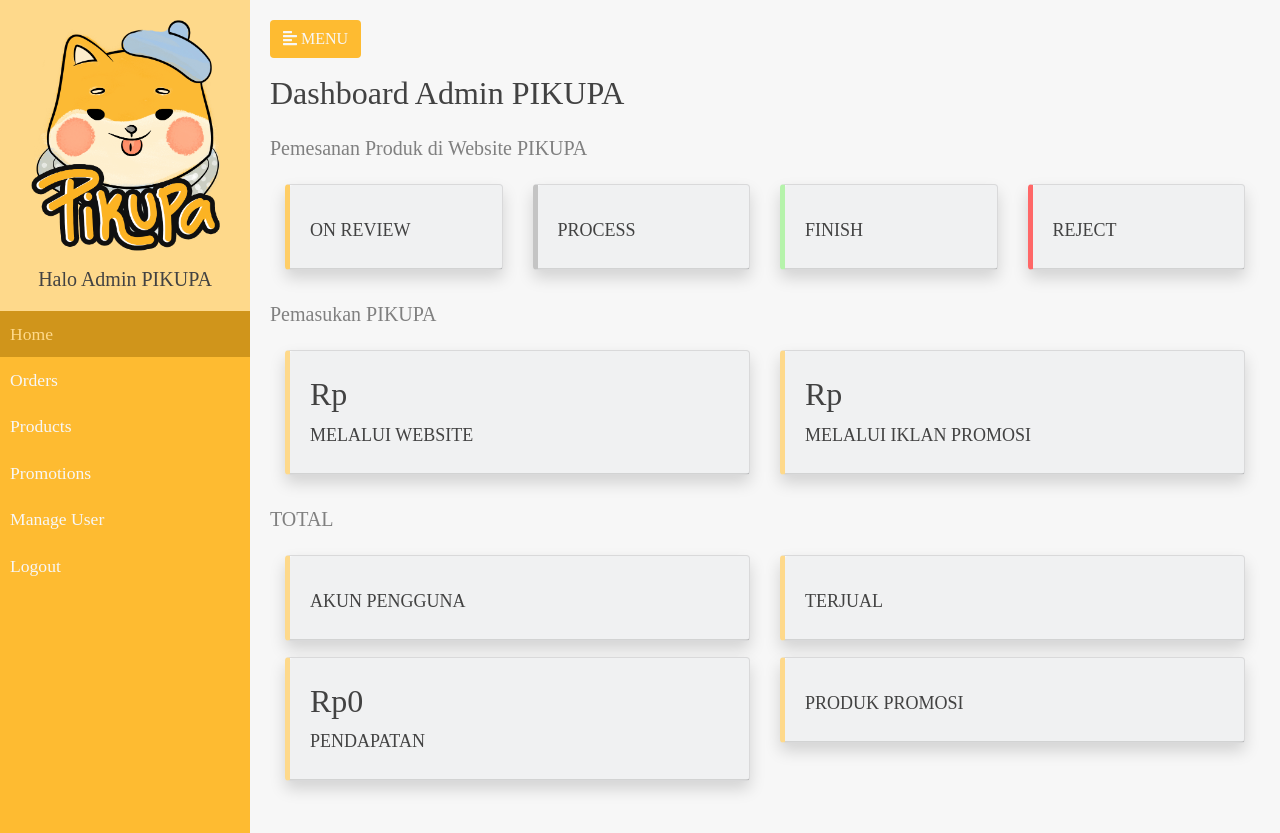
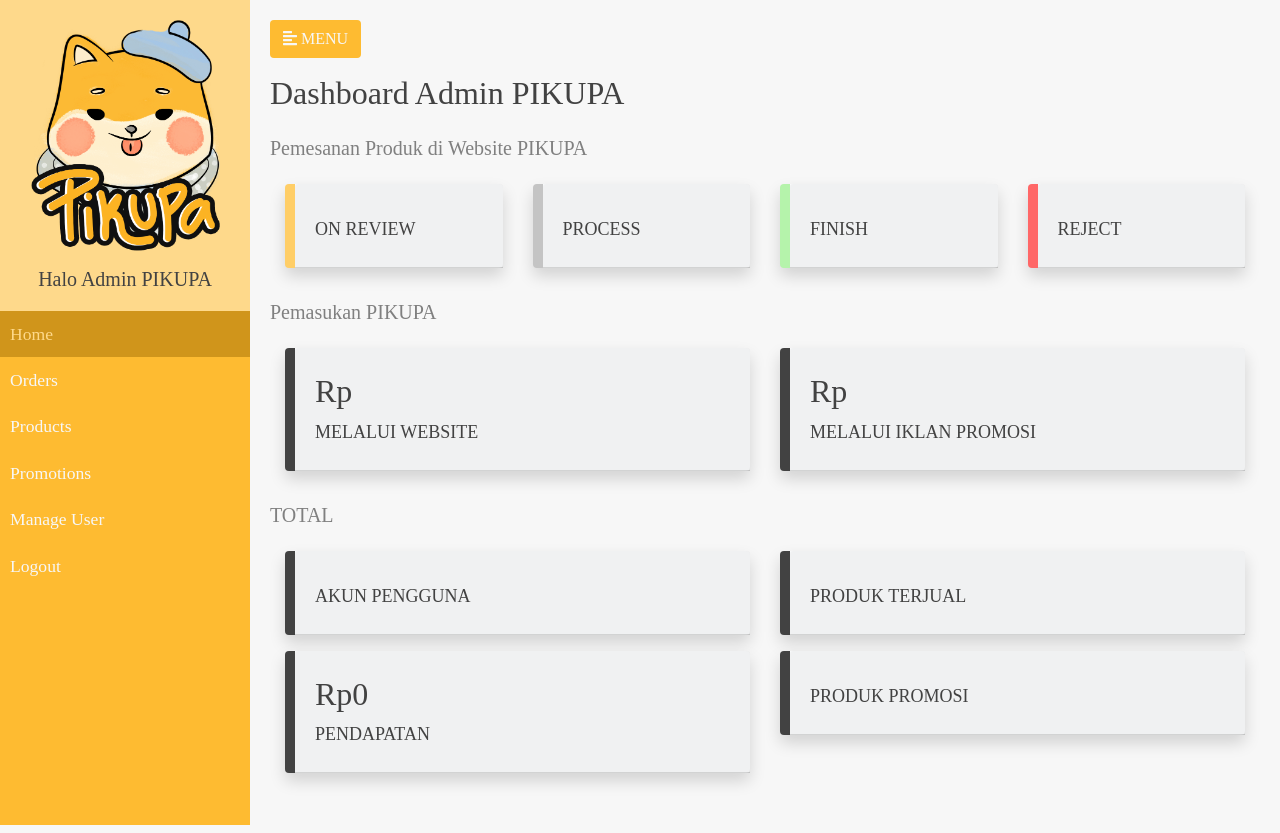
Before and after one commit to septilsnna/pikupa, a CodeIgniter 4 app: template app/Views/admin/dashboard.php in a window 1280 px wide. Run offline with PHP 8.4 and a stand-in for CodeIgniter, Linux system fonts and the light colour scheme; the template is opened without the code that fills it, so the values that code supplies are empty; some libraries are stand-ins or nearby versions.

Commit message:
Custom Design Form

```diff
--- a/app/Views/admin/dashboard.php
+++ b/app/Views/admin/dashboard.php
@@ -69,7 +69,7 @@
                 <div class="row my-3">
                     <div class="col-md-3">
                         <div class="card bg-light mb-3 shadow"
-                            style="border-left-color: #FFCE67; border-width: 1px 1px 1px 5px;">
+                            style="border-left-color: #FFCE67; border-width: 0px 0px 0px 10px;">
                             <div class="card-header py-4" style="font-size: large;">
                                 <h2><?= $review; ?></h2> ON REVIEW
                             </div>
@@ -77,7 +77,7 @@
                     </div>
                     <div class="col-md-3">
                         <div class="card bg-light mb-3 shadow"
-                            style="border-left-color: #C4C4C4; border-width: 1px 1px 1px 5px;">
+                            style="border-left-color: #C4C4C4; border-width: 0px 0px 0px 10px;">
                             <div class="card-header py-4" style="font-size: large;">
                                 <h2><?= $process; ?></h2> PROCESS
                             </div>
@@ -85,7 +85,7 @@
                     </div>
                     <div class="col-md-3">
                         <div class="card bg-light mb-3 shadow"
-                            style="border-left-color: #B5F3AB; border-width: 1px 1px 1px 5px;">
+                            style="border-left-color: #B5F3AB; border-width: 0px 0px 0px 10px;">
                             <div class="card-header py-4" style="font-size: large;">
                                 <h2><?= $finish; ?></h2> FINISH
                             </div>
@@ -93,7 +93,7 @@
                     </div>
                     <div class="col-md-3">
                         <div class="card bg-light mb-3 shadow"
-                            style="border-left-color: #FF6767; border-width: 1px 1px 1px 5px;">
+                            style="border-left-color: #FF6767; border-width: 0px 0px 0px 10px;">
                             <div class="card-header py-4" style="font-size: large;">
                                 <h2><?= $reject; ?></h2> REJECT
                             </div>
@@ -106,7 +106,7 @@
                 <div class="row my-3">
                     <div class="col-md-6">
                         <div class="card bg-light mb-3 shadow"
-                            style="border-left-color:  #fed98b; border-width: 1px 1px 1px 5px;">
+                            style="border-left-color: #424242; border-width: 0px 0px 0px 10px;">
                             <div class="card-header py-4" style="font-size: large;">
                                 <h2>Rp<?= $pendapatan; ?></h2> MELALUI WEBSITE
                             </div>
@@ -114,7 +114,7 @@
                     </div>
                     <div class="col-md-6">
                         <div class="card bg-light mb-3 shadow"
-                            style="border-left-color:  #fed98b; border-width: 1px 1px 1px 5px;">
+                            style="border-left-color: #424242; border-width: 0px 0px 0px 10px;">
                             <div class="card-header py-4" style="font-size: large;">
                                 <h2>Rp<?= $promosi; ?></h2> MELALUI IKLAN PROMOSI
                             </div>
@@ -127,7 +127,7 @@
                 <div class="row my-3">
                     <div class="col-md-6">
                         <div class="card bg-light mb-3 shadow"
-                            style="border-left-color:  #fed98b; border-width: 1px 1px 1px 5px;">
+                            style="border-left-color: #424242; border-width: 0px 0px 0px 10px;">
                             <div class="card-header py-4" style="font-size: large;">
                                 <h2><?= $user; ?></h2> AKUN PENGGUNA
                             </div>
@@ -135,15 +135,15 @@
                     </div>
                     <div class="col-md-6">
                         <div class="card bg-light mb-3 shadow"
-                            style="border-left-color:  #fed98b; border-width: 1px 1px 1px 5px;">
+                            style="border-left-color: #424242; border-width: 0px 0px 0px 10px;">
                             <div class="card-header py-4" style="font-size: large;">
-                                <h2><?= $finish; ?></h2> TERJUAL
+                                <h2><?= $finish; ?></h2> PRODUK TERJUAL
                             </div>
                         </div>
                     </div>
                     <div class="col-md-6">
                         <div class="card bg-light mb-3 shadow"
-                            style="border-left-color:  #fed98b; border-width: 1px 1px 1px 5px;">
+                            style="border-left-color: #424242; border-width: 0px 0px 0px 10px;">
                             <div class="card-header py-4" style="font-size: large;">
                                 <h2>Rp<?= $pendapatan + $promosi; ?></h2> PENDAPATAN
                             </div>
@@ -151,7 +151,7 @@
                     </div>
                     <div class="col-md-6">
                         <div class="card bg-light mb-3 shadow"
-                            style="border-left-color:  #fed98b; border-width: 1px 1px 1px 5px;">
+                            style="border-left-color: #424242; border-width: 0px 0px 0px 10px;">
                             <div class="card-header py-4" style="font-size: large;">
                                 <h2><?= $p_promosi; ?></h2> PRODUK PROMOSI
                             </div>
--- a/app/Views/users/custom_design/form.php
+++ b/app/Views/users/custom_design/form.php
@@ -139,7 +139,7 @@
                                     <div class="col-md-12 mt-3">
                                         <label for="contactin">Cantumkan username/email kamu disini</label>
                                         <input type="text" class="form-control" id="contactin" name="contactin"
-                                            required>
+                                            placeholder="ex: @pikuupa" required>
                                     </div>
                                 </div>
                             </div>
--- a/app/Views/users/profile.php
+++ b/app/Views/users/profile.php
@@ -114,7 +114,7 @@
             </div>
         </div>
         <div class="row py-3 pb-5">
-            <table class="table table-borderless">
+            <table class="table table-borderless  table-hover ">
                 <thead>
                     <tr style="font-size: 16px; color:gray">
                         <th class="text-center" scope="col">ID Pemesanan</th>
```
